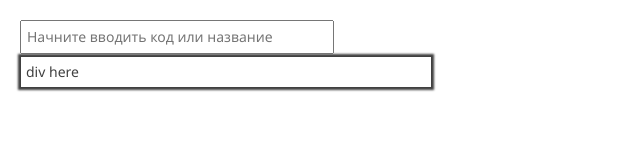
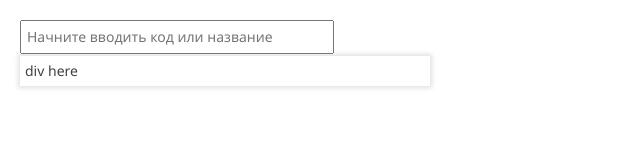
Before and after one commit to alex-y-kuznetsov/Autocomplete, a plain HTML site: page index.html in a window 1280 px wide. Shown: the whole page, without its empty margins (0-640 px from the left). Drawn offline with Linux system fonts and the light colour scheme.

Commit message:
fixed shadow

```diff
--- a/css/style.css
+++ b/css/style.css
@@ -16,6 +16,6 @@ body {
 #result-city {
   margin-top: 2px;
   width: 400px;
-  border: 1px solid #404040;
-  box-shadow: 0 0 2px 2px #404040;
+  border: 1px solid ##e3e3e3;
+  box-shadow: 0 0 5px 2px #e1e1e1;
 }
```
